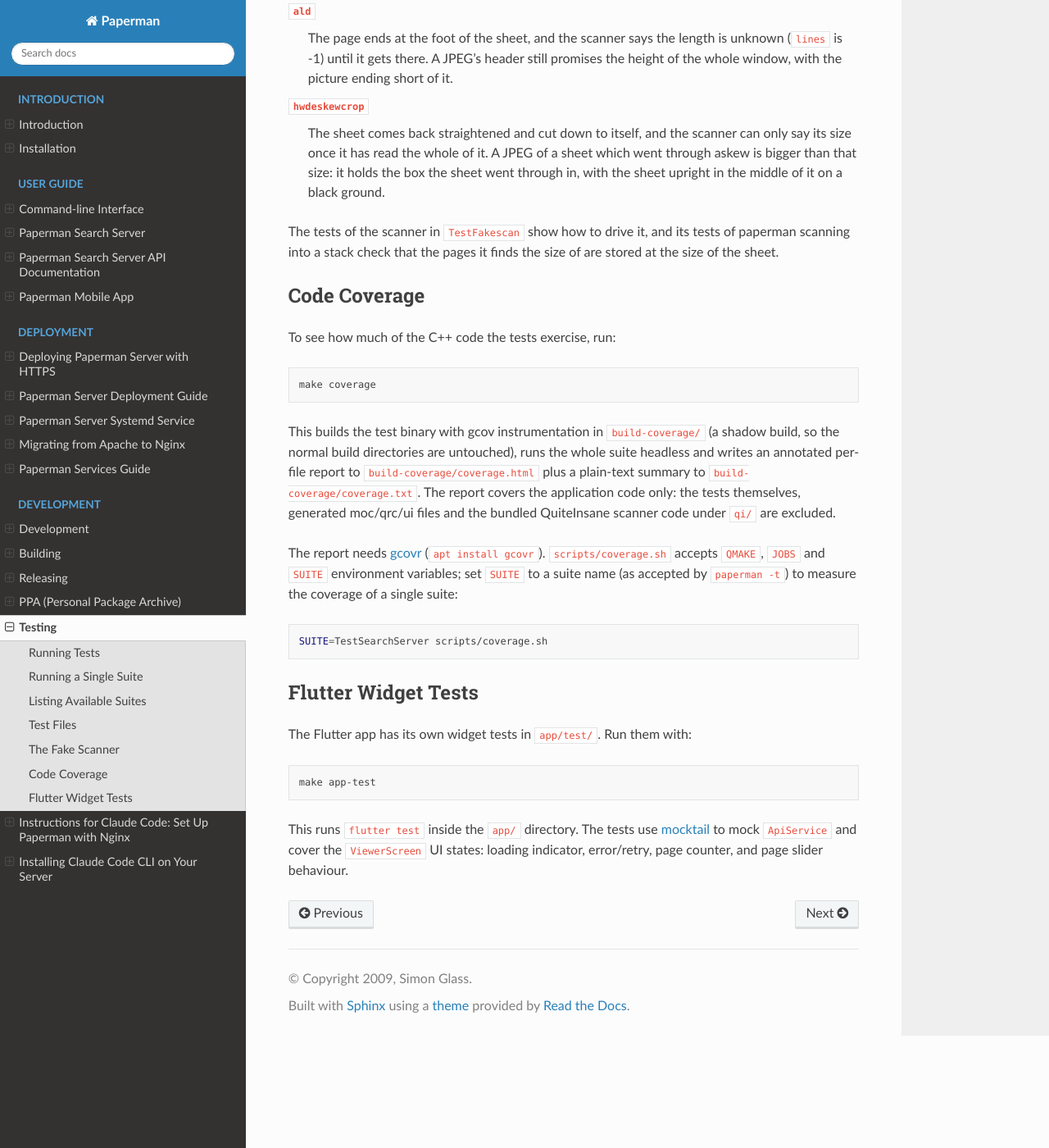
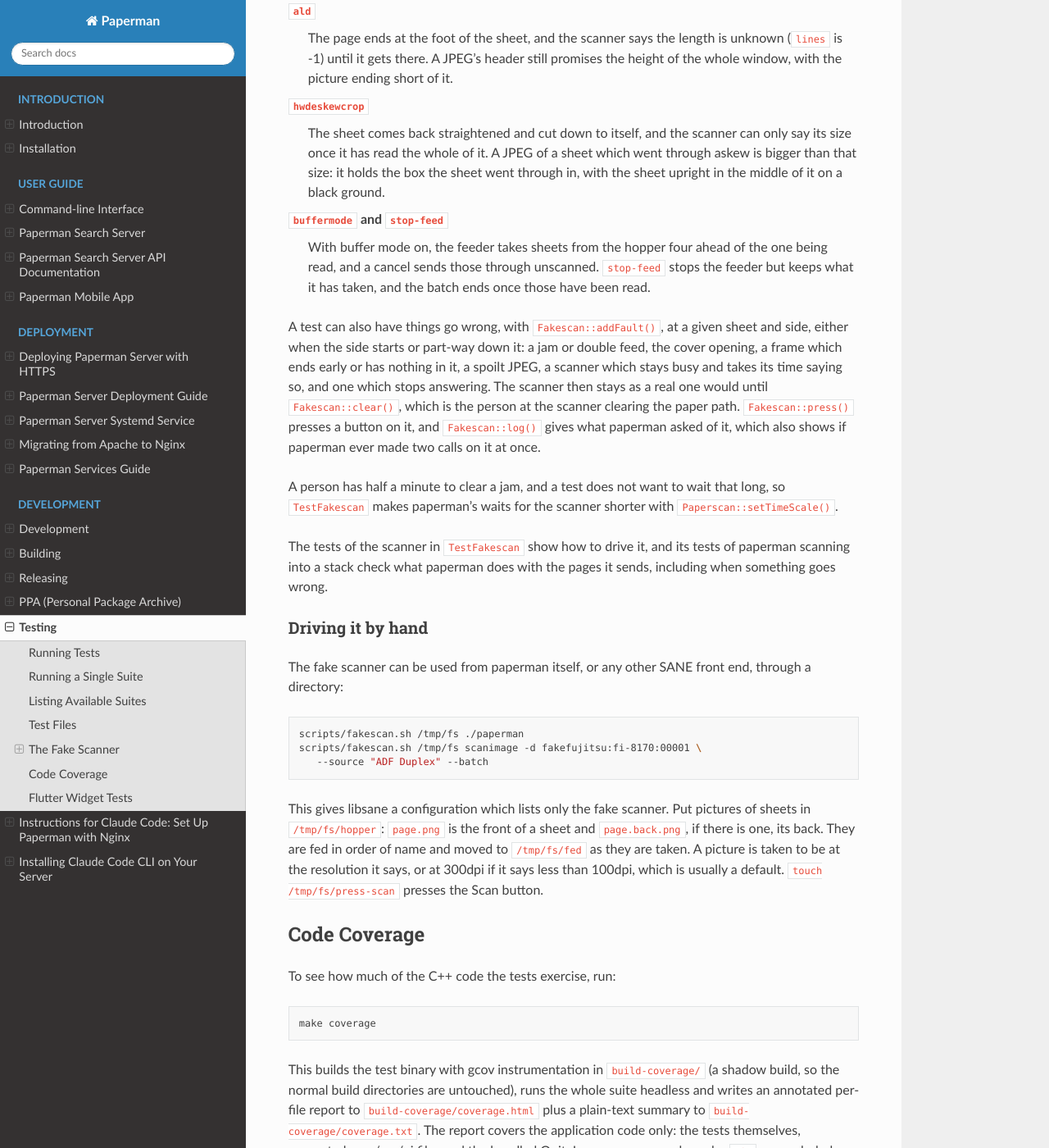
Before and after one commit to sjg20/paperman, a Sphinx documentation site: the page built from doc/testing.rst, in a window 1280 px wide and 1400 px high, scrolled down 1989 px. Shown: the whole window at 82% size. Built offline with Sphinx 7.4.7 and the Read the Docs theme 3.1.0, drawn with Linux system fonts in a browser that asks for light colours.

Commit message:
test: Let a person drive the fake scanner
The fake scanner can only be given paper by a test, through its back
door. Trying something by hand, in paperman or with scanimage, still
needs a real scanner and real paper, and a person to feed it.

Let a person drive it through a directory named by FAKESCAN_DIR: the
pictures in its hopper are fed as sheets in order of name, with
page.back.png the back of page.png, and each goes to fed/ once it has
been taken. Making a file press-scan presses the Scan button. A picture
is taken at the resolution it says, or at 300dpi if it says less than
100dpi, since that is usually a default rather than a scan.

Add scripts/fakescan.sh, which gives libsane a configuration listing
only the fake scanner and runs a front end with it:

   scripts/fakescan.sh /tmp/fs ./paperman

Document this, and what the scanner can do besides: the feeder running
ahead with stop-feed, the things which can go wrong, and the shorter
waits the tests use.

Co-developed-by: Claude Opus 5.5 (1M context) <noreply@anthropic.com>
Claude-Session: https://claude.ai/code/session_01BxfLL7T8McSpFMMxYekitE

```diff
--- a/doc/testing.rst
+++ b/doc/testing.rst
@@ -108,9 +108,49 @@ work as they do on an fi-8170, awkward parts included:
    the box the sheet went through in, with the sheet upright in the middle
    of it on a black ground.
 
+``buffermode`` and ``stop-feed``
+   With buffer mode on, the feeder takes sheets from the hopper four ahead
+   of the one being read, and a cancel sends those through unscanned.
+   ``stop-feed`` stops the feeder but keeps what it has taken, and the
+   batch ends once those have been read.
+
+A test can also have things go wrong, with ``Fakescan::addFault()``, at a
+given sheet and side, either when the side starts or part-way down it: a
+jam or double feed, the cover opening, a frame which ends early or has
+nothing in it, a spoilt JPEG, a scanner which stays busy and takes its
+time saying so, and one which stops answering. The scanner then stays as
+a real one would until ``Fakescan::clear()``, which is the person at the
+scanner clearing the paper path. ``Fakescan::press()`` presses a button
+on it, and ``Fakescan::log()`` gives what paperman asked of it, which
+also shows if paperman ever made two calls on it at once.
+
+A person has half a minute to clear a jam, and a test does not want to
+wait that long, so ``TestFakescan`` makes paperman's waits for the
+scanner shorter with ``Paperscan::setTimeScale()``.
+
 The tests of the scanner in ``TestFakescan`` show how to drive it, and its
-tests of paperman scanning into a stack check that the pages it finds
-the size of are stored at the size of the sheet.
+tests of paperman scanning into a stack check what paperman does with the
+pages it sends, including when something goes wrong.
+
+Driving it by hand
+~~~~~~~~~~~~~~~~~~
+
+The fake scanner can be used from paperman itself, or any other SANE
+front end, through a directory:
+
+.. code:: bash
+
+   scripts/fakescan.sh /tmp/fs ./paperman
+   scripts/fakescan.sh /tmp/fs scanimage -d fakefujitsu:fi-8170:00001 \
+      --source "ADF Duplex" --batch
+
+This gives libsane a configuration which lists only the fake scanner.
+Put pictures of sheets in ``/tmp/fs/hopper``: ``page.png`` is the front of
+a sheet and ``page.back.png``, if there is one, its back. They are fed in
+order of name and moved to ``/tmp/fs/fed`` as they are taken. A picture is
+taken to be at the resolution it says, or at 300dpi if it says less than
+100dpi, which is usually a default. ``touch /tmp/fs/press-scan`` presses
+the Scan button.
 
 Code Coverage
 -------------
```
Also changed, not shown: 5 other files.
